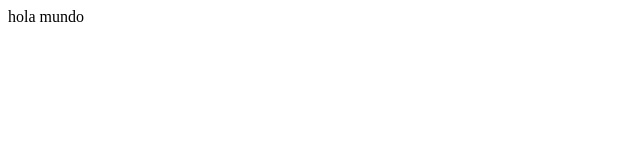
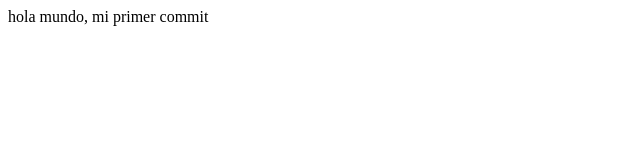
Before and after one commit to mateo426/utn-turno-noche, a plain HTML site: page clase 1/index.html in a window 1280 px wide. Shown: the whole page, without its empty margins (0-640 px from the left). Drawn offline with Linux system fonts and the light colour scheme.

Commit message:
mi segundo commit

```diff
--- a/clase 1/index.html
+++ b/clase 1/index.html
@@ -6,6 +6,6 @@
     <title>Document</title>
 </head>
 <body>
- hola mundo
+ hola mundo, mi primer commit
 </body>
 </html>
```
